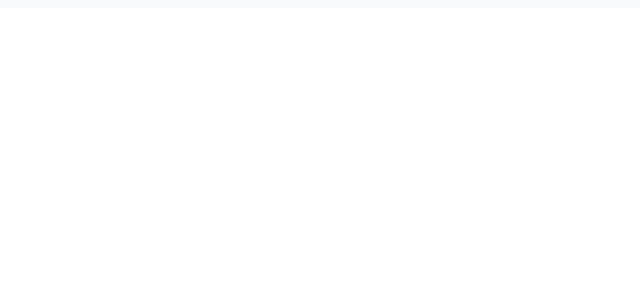
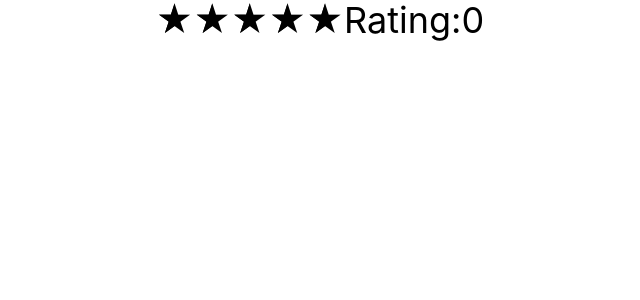
Before and after one commit to Pallavi487/My-React-Projects, a React (Create React App) app: page / in a window 1280 px wide. Shown: the top 300 px of the page, without its empty margins (320-960 px from the left). Built offline with nearby package versions, Linux system fonts and the light colour scheme.

Commit message:
Added Starrating and Tab components and updated App.js

```diff
--- a/src/App.js
+++ b/src/App.js
@@ -1,7 +1,10 @@
 import React from "react";
 
 import "./App.css";
-import ScrollIndicator from "./Component/Scrollindicator/Scrollindicator";
+
+import Starrarting from "./Component/Starrating/Starrating";
+//import Tab from "./Component/Tab/Tab";
+//import ScrollIndicator from "./Component/Scrollindicator/Scrollindicator";
 //import LightDarkTheme from "./Component/LightDarkTheme/LightDarkTheme";
 //import Image from "./Component/Imageslider/Image";
 //import Qrcode from "./Component/QRcode/QRcode";
@@ -16,7 +19,9 @@ function App() {
       {/*<LoadMore />*/}
       {/*<Qrcode />*/}
       {/*<LightDarkTheme />*/}
-      <ScrollIndicator />
+      {/*<ScrollIndicator />*/}
+      {/*<Tab />*/}
+      <Starrarting />
     </div>
   );
 }
--- /dev/null
+++ b/src/Component/Starrating/Starrating.js
@@ -0,0 +1,41 @@
+import React, { useState } from "react";
+
+const Starrarting = () => {
+  const [rating, setRating] = useState(0);
+
+  const fullstarrating = (i) => {
+    setRating(i + 1);
+  };
+
+  const halfstarrating = (i) => {
+    setRating(i + 0.5);
+  };
+  return (
+    <div className="text-4xl  flex justify-center items-center">
+      {[...Array(5)].map((_, index) => (
+        <span key={index} className="relative ">
+          <span
+            className={`${rating >= index + 1 ? "text-yellow-600" : ""}`}
+            onClick={() => fullstarrating(index)}
+          >
+            ★
+          </span>
+          <span
+            className={`absolute top-0 left-0 ${
+              rating > index ? "text-yellow-600" : ""
+            }`}
+            style={{
+              clipPath: "inset(0 50% 0 0)",
+            }}
+            onClick={() => halfstarrating(index)}
+          >
+            ★
+          </span>
+        </span>
+      ))}
+      <h1> Rating:{rating}</h1>
+    </div>
+  );
+};
+
+export default Starrarting;
--- /dev/null
+++ b/src/Component/Tab/Tab.js
@@ -0,0 +1,42 @@
+import React, { useState } from "react";
+
+const tabs = [
+  { id: 1, title: "Tab 1", content: "This is the content of Tab 1" },
+  { id: 2, title: "Tab 2", content: "This is the content of Tab 2" },
+  { id: 3, title: "Tab 3", content: "This is the content of Tab 3" },
+];
+
+const Tab = () => {
+  const [activeTab, setActiveTab] = useState(1);
+  return (
+    <div className="w-full max-w-xl mx-auto mt-10">
+      <div className="flex border-b border-gray-300">
+        {tabs.map((tab) => (
+          <button
+            key={tab.id}
+            className={`flex-1 py-2 text-center ${
+              activeTab === tab.id
+                ? "border-b-2 border-blue-500 text-blue-500"
+                : ""
+            }`}
+            onClick={() => setActiveTab(tab.id)}
+          >
+            {tab.title}
+          </button>
+        ))}
+      </div>
+      <div className="p-4">
+        {tabs.map((tab) => (
+          <div
+            key={tab.id}
+            className={`${activeTab === tab.id ? "block" : "hidden"}`}
+          >
+            {tab.content}
+          </div>
+        ))}
+      </div>
+    </div>
+  );
+};
+
+export default Tab;
```
